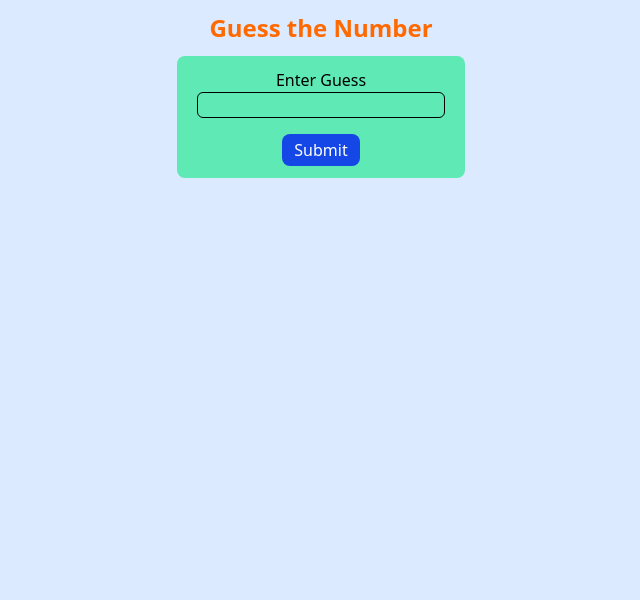
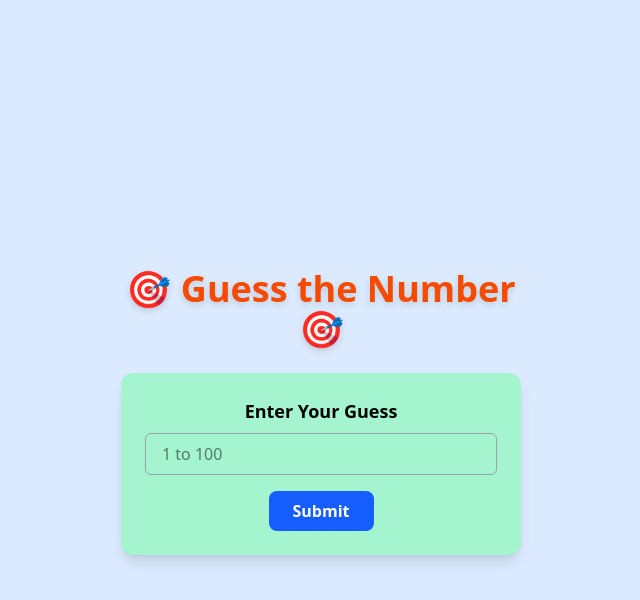
Before and after one commit to itspriyambhattacharya/js_guess_the_number, a website built with Vite: page index.html in a window 1280 px wide. Shown: the whole page, without its empty margins (319-959 px from the left). Built offline with nearby package versions, Linux system fonts and the light colour scheme.

Commit message:
feat: modified the styling and completing the app

```diff
--- a/index.html
+++ b/index.html
@@ -6,28 +6,34 @@
     <meta name="viewport" content="width=device-width, initial-scale=1.0" />
     <title>Guess the Number</title>
   </head>
-  <body class="bg-blue-100">
-    <main>
-      <h1 class="text-center my-3 text-2xl font-bold text-orange-500">
-        Guess the Number
+  <body
+    class="bg-blue-100 min-h-screen flex flex-col justify-center items-center"
+  >
+    <main class="w-full max-w-md px-6">
+      <h1
+        class="text-center text-4xl font-extrabold text-orange-600 my-6 drop-shadow-md"
+      >
+        🎯 Guess the Number 🎯
       </h1>
-      <section
-        class="container mx-auto my-3 px-5 py-3 rounded-lg bg-emerald-300 w-2xs"
-      >
+
+      <section class="bg-emerald-200 p-6 rounded-xl shadow-lg">
         <form action="./index.html" method="post">
-          <div id="guess-div" class="flex flex-col">
-            <label for="guess" class="text-center">Enter Guess</label>
+          <div id="guess-div" class="flex flex-col mb-4">
+            <label for="guess" class="text-lg font-semibold text-center"
+              >Enter Your Guess</label
+            >
             <input
               type="number"
               name="guess"
               id="guess"
-              class="border border-black border-solid rounded-md"
+              placeholder="1 to 100"
+              class="mt-2 border border-gray-400 rounded-md px-4 py-2 focus:outline-none focus:ring-2 focus:ring-blue-500 transition"
             />
           </div>
-          <div id="submit-btn" class="flex justify-center items-center mt-4">
+          <div id="submit-btn" class="flex justify-center">
             <button
               type="button"
-              class="bg-blue-700 rounded-lg text-white px-3 py-1 cursor-pointer"
+              class="bg-blue-600 hover:bg-blue-700 text-white font-semibold px-6 py-2 rounded-lg transition duration-300"
             >
               Submit
             </button>
@@ -35,12 +41,10 @@
         </form>
       </section>
 
-      <!-- Rest showing section start -->
       <section
         id="result-sec"
-        class="container mx-auto my-3 px-5 py-3 rounded-lg bg-emerald-300 w-2xs hidden"
+        class="mt-5 p-4 w-full max-w-md bg-yellow-100 border-l-4 border-yellow-500 text-yellow-700 rounded-md shadow hidden transition-all duration-500"
       ></section>
-      <!-- Rest showing section end -->
     </main>
     <script type="module" src="/src/main.js"></script>
   </body>
```
